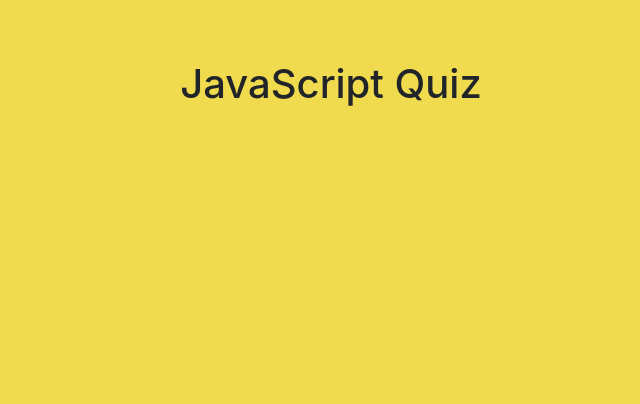
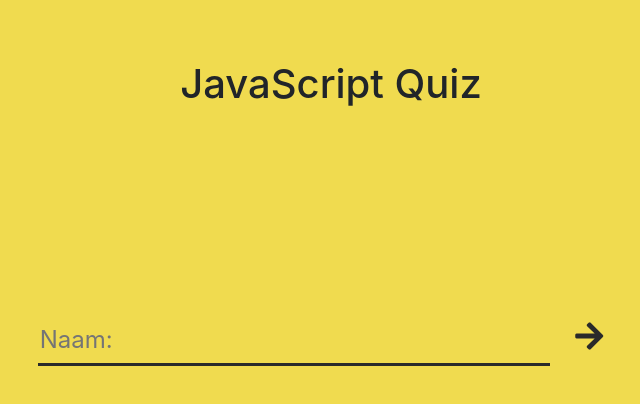
Before and after one commit to NielsKohlenberg/JavaScriptP5-Assignment-Quiz, a plain HTML site: page index.html in a window 1280 px wide. Shown: the whole page, without its empty margins (309-949 px from the left). Drawn offline with nearby package versions, Linux system fonts and the light colour scheme.

Commit message:
finished name input

```diff
--- a/css/landings-page.css
+++ b/css/landings-page.css
@@ -4,3 +4,24 @@
   padding-top: 60px;
   text-align: center;
 }
+.question-information{
+  text-align: center;
+}
+.question-information #name-box{
+  width: 40%;
+  margin-top: 200px;
+  height: 50px;
+  border: none;
+  border-bottom: solid 3px #2A2A2A;
+  background-color: transparent;
+  font-size: 1.5em;
+  color: #2A2A2A;
+}
+.question-information #submit-button{
+  width: 70px;
+  height: 70px;
+  background-color: transparent;
+  color: #2A2A2A;
+  border: none;
+  font-size: 2em;
+}
--- a/index.html
+++ b/index.html
@@ -16,5 +16,13 @@
     <header class="quiz-title">
       <h1>JavaScript Quiz</h1>
     </header>
+    <div class="question-container">
+      <div class="question-information">
+        <form class="" action="index.html" method="post">
+          <input id="name-box" type="text" name="" value="" placeholder="Naam:">
+          <button id="submit-button" type="button" name="button"><i class="fas fa-arrow-right"></i></button>
+        </form>
+      </div>
+    </div>
   </body>
 </html>
```
